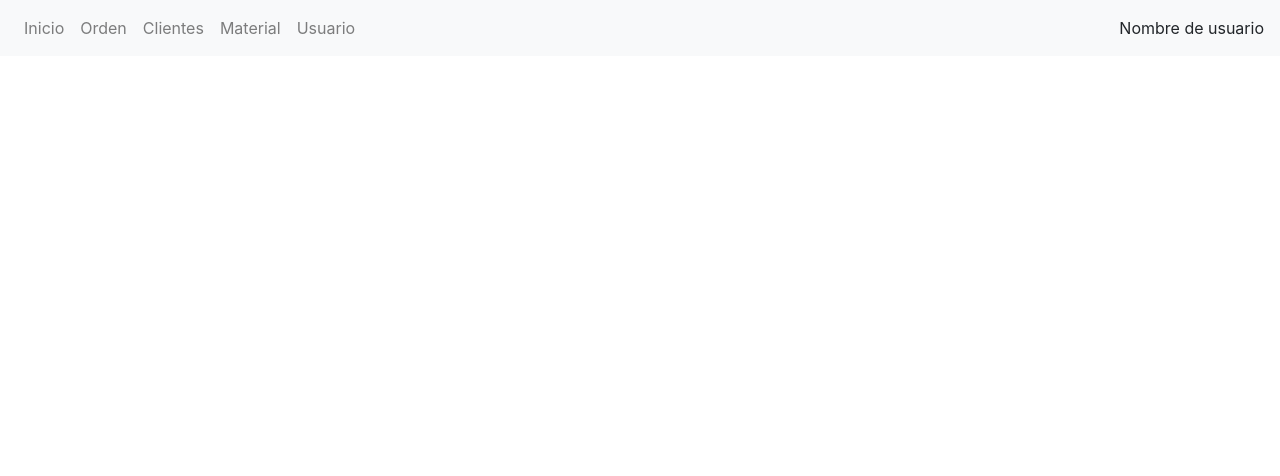
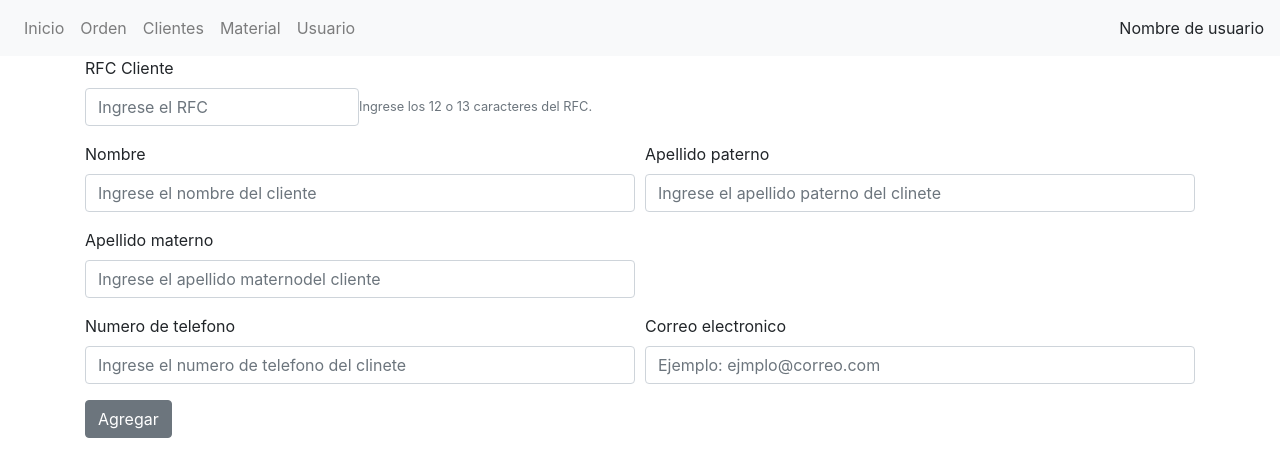
Before and after one commit to Ernesto-Vill/CFE_ANGULAR, an Angular app in the folder cfe/: page /clienteformulario in a window 1280 px wide. Before the commit this address led to /. Shown: the top 476 px of the page. Built offline with nearby package versions, Linux system fonts and the light colour scheme.

Commit message:
Formulario Cliente

```diff
--- a/cfe/src/app/cliente/cliente.component.html
+++ b/cfe/src/app/cliente/cliente.component.html
@@ -46,7 +46,5 @@
 
   </tbody>
 </table>
-<div class="col-sm-2">
-  <button type="submit" class="btn btn-secondary">Agregar</button>
+<button type="submit" class="btn btn-secondary" routerLink="/clienteformulario">Agregar</button>
 </div>
-</div>
--- /dev/null
+++ b/cfe/src/app/cliente/clienteformulario/clienteformulario.component.html
@@ -0,0 +1,39 @@
+<div class="container">
+<form>
+  <div class="form-group">
+    <label for="RFC cliente">RFC Cliente</label>
+    <div class="form-inline">
+        <input type="text" class="form-control" placeholder="Ingrese el RFC">
+        <small id="RFC cliente HelpInline" class="text-muted">
+          Ingrese los 12 o 13 caracteres del RFC.
+        </small>
+    </div>
+
+  </div>
+  <div class="form-row">
+    <div class="form-group col-md-6">
+      <label for="inputNombreCliente">Nombre</label>
+      <input type="text" class="form-control" placeholder="Ingrese el nombre del cliente">
+    </div>
+    <div class="form-group col-md-6">
+      <label for="inputApellidoPaternoCliente">Apellido paterno</label>
+      <input type="text" class="form-control" placeholder="Ingrese el apellido paterno del clinete">
+    </div>
+    <div class="form-group col-md-6">
+      <label for="inputApellidoMaternoCliente">Apellido materno</label>
+      <input type="text" class="form-control" placeholder="Ingrese el apellido maternodel cliente">
+    </div>
+  </div>
+  <div class="form-row">
+    <div class="form-group col-md-6">
+      <label for="inputNumeroTelefonicoCliente">Numero de telefono</label>
+      <input type="text" class="form-control" placeholder="Ingrese el numero de telefono del clinete">
+    </div>
+    <div class="form-group col-md-6">
+      <label for="inputEmalCliente">Correo electronico</label>
+      <input type="email" class="form-control" id="inputEmail4" placeholder="Ejemplo: ejmplo@correo.com">
+    </div>
+  </div>
+    <button type="submit" class="btn btn-secondary" routerLink="/clienteformulario">Agregar</button>
+</form>
+</div>
--- /dev/null
+++ b/cfe/src/app/cliente/clienteformulario/clienteformulario.component.ts
@@ -0,0 +1,14 @@
+import { Component, OnInit } from '@angular/core';
+
+@Component({
+  selector: 'app-clienteformulario',
+  templateUrl: './clienteformulario.component.html',
+})
+export class ClienteformularioComponent implements OnInit {
+
+  constructor() { }
+
+  ngOnInit(): void {
+  }
+
+}
--- /dev/null
+++ b/cfe/src/app/cliente/clienteformulario/clienteformulario.ts
@@ -0,0 +1,2 @@
+export class Clienteformulario {
+}
```
Also changed, not shown: cfe/src/app/app.module.ts (+5 -2 lines), 1 other file (tests, documents, lock files or other folders).
